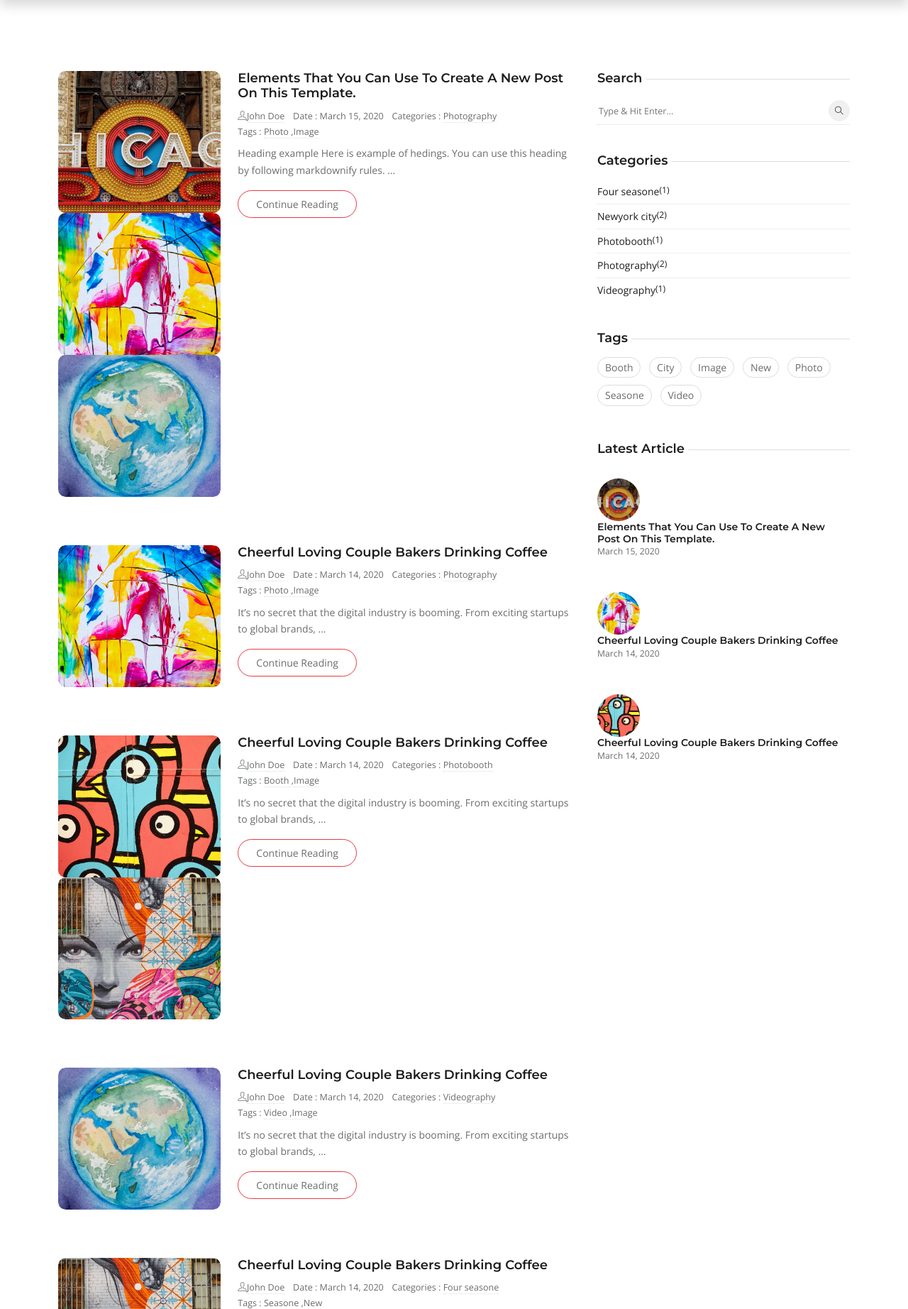
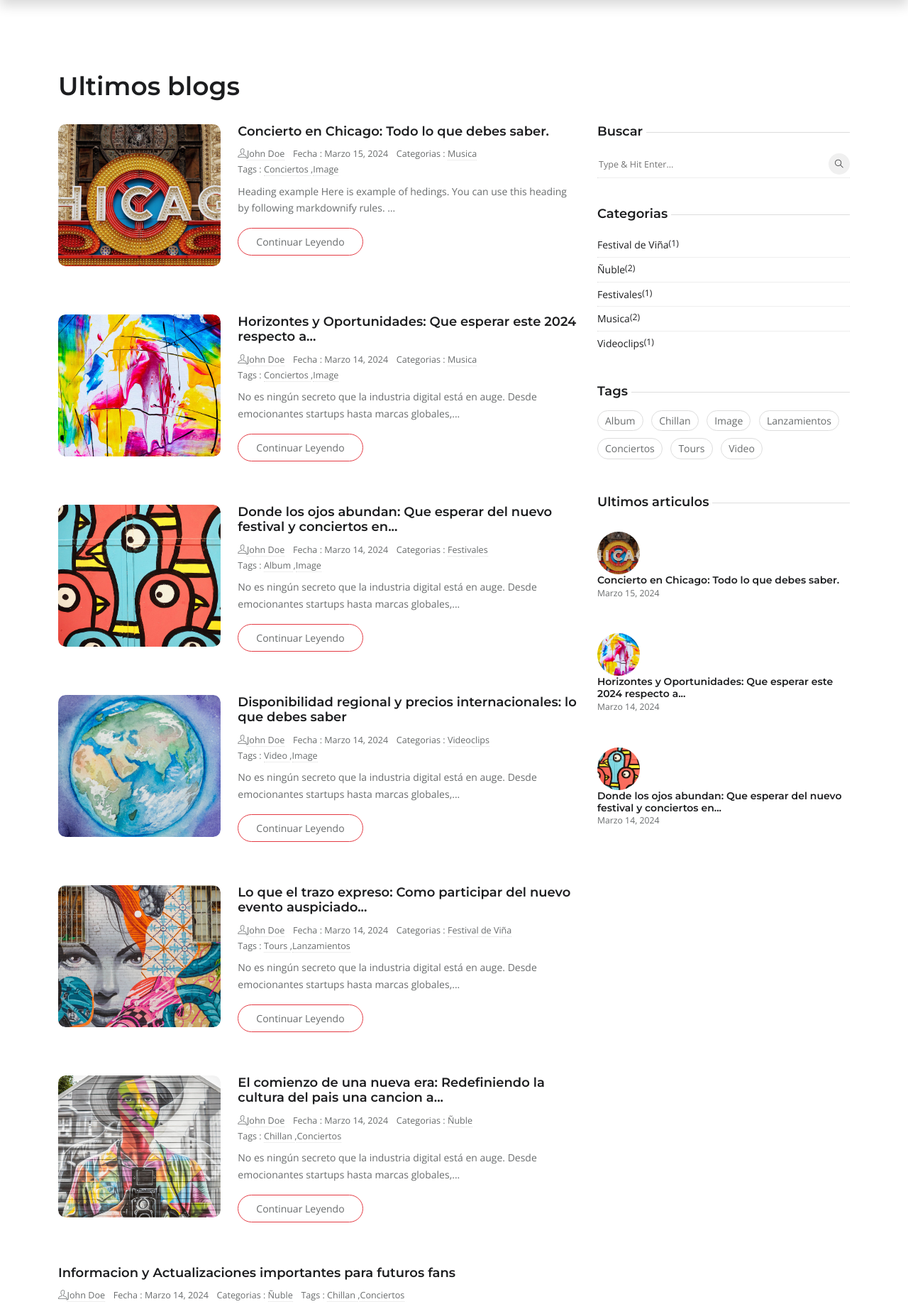
Before and after one commit to GavenJr/web_artista_php, a PHP site: page /noticias in a window 1280 px wide. Shown: the part 86-1930 px from the top of the page at 71% size. Run offline with PHP 8.4, Linux system fonts and the light colour scheme.

Commit message:
noticias

```diff
--- a/src/view/acerca.php
+++ b/src/view/acerca.php
@@ -40,6 +40,11 @@ include "global/footer.php"; ?>
 <body>
 <?php echo elMenu(); ?>
 <main>
+<div>
+    <br>
+    <h2 class="text-center">Acerca del artista</h2>
+    <br>
+  </div>
     <div class="container mt-4">
 
         <p>Nacido en el año 1889, Artista Genérico emergió como una figura multifacética en el mundo del arte,
--- a/src/view/contacto.php
+++ b/src/view/contacto.php
@@ -39,7 +39,11 @@ include "global/footer.php"; ?>
 </head>
 <body>
     <?php echo elMenu(); ?>
-
+    <div>
+    <br>
+    <h2 class="text-center">Contacto</h2>
+    <br>
+  </div>
 
 
     <?php echo elFooter(); ?>
--- a/src/view/noticias.php
+++ b/src/view/noticias.php
@@ -42,29 +42,32 @@ include "global/footer.php"; ?>
 
 <section class="section">
 	<div class="container">
+        <div>
+            <h2 class="">Ultimos blogs</h2>
+            <br>
+        </div>
 		<div class="row">
 			<div class="col-lg-8  mb-5 mb-lg-0">
 				<article class="row mb-5">
 					<div class="col-md-4 mb-4 mb-md-0">
 						<div class="post-slider slider-sm">
 							<img loading="lazy" src="./src//images/post/post-6.jpg" class="img-fluid" alt="post-thumb" style="height:200px; object-fit: cover;">
-							<img loading="lazy" src="./src/images/post/post-1.jpg" class="img-fluid" alt="post-thumb" style="height:200px; object-fit: cover;">
-							<img loading="lazy" src="./src/images/post/post-3.jpg" class="img-fluid" alt="post-thumb" style="height:200px; object-fit: cover;">
+							<!-- <img loading="lazy" src="./src/images/post/post-1.jpg" class="img-fluid" alt="post-thumb" style="height:200px; object-fit: cover;">
+							<img loading="lazy" src="./src/images/post/post-3.jpg" class="img-fluid" alt="post-thumb" style="height:200px; object-fit: cover;"> -->
 						</div>
 					</div>
 					<div class="col-md-8">
-						<h3 class="h5"><a class="post-title" href="post-elements.html">Elements That You Can Use To Create A New
-                        Post On This Template.</a></h3>
+						<h3 class="h5"><a class="post-title" href="post-elements.html">Concierto en Chicago: Todo lo que debes saber.</a></h3>
 						<ul class="list-inline post-meta mb-2">
 							<li class="list-inline-item"><i class="ti-user mr-2"></i><a href="author.html">John Doe</a>
 							</li>
-							<li class="list-inline-item">Date : March 15, 2020</li>
-							<li class="list-inline-item">Categories : <a href="#!" class="ml-1">Photography </a>
+							<li class="list-inline-item">Fecha : Marzo 15, 2024</li>
+							<li class="list-inline-item">Categorias : <a href="#!" class="ml-1">Musica </a>
 							</li>
-							<li class="list-inline-item">Tags : <a href="#!" class="ml-1">Photo </a> ,<a href="#!" class="ml-1">Image </a>
+							<li class="list-inline-item">Tags : <a href="#!" class="ml-1">Conciertos </a> ,<a href="#!" class="ml-1">Image </a>
 							</li>
 						</ul>
-						<p>Heading example Here is example of hedings. You can use this heading by following markdownify rules. …</p> <a href="post-elements.html" class="btn btn-outline-primary">Continue Reading</a>
+						<p>Heading example Here is example of hedings. You can use this heading by following markdownify rules. …</p> <a href="post-elements.html" class="btn btn-outline-primary">Continuar leyendo</a>
 					</div>
 				</article>
 				<article class="row mb-5">
@@ -74,40 +77,38 @@ include "global/footer.php"; ?>
 						</div>
 					</div>
 					<div class="col-md-8">
-						<h3 class="h5"><a class="post-title" href="post-details-1.html">Cheerful Loving Couple Bakers Drinking
-                        Coffee</a></h3>
+						<h3 class="h5"><a class="post-title" href="post-details-1.html">Horizontes y Oportunidades: Que esperar este 2024 respecto a...</a></h3>
 						<ul class="list-inline post-meta mb-2">
 							<li class="list-inline-item"><i class="ti-user mr-2"></i><a href="author.html">John Doe</a>
 							</li>
-							<li class="list-inline-item">Date : March 14, 2020</li>
-							<li class="list-inline-item">Categories : <a href="#!" class="ml-1">Photography </a>
+							<li class="list-inline-item">Fecha : Marzo 14, 2024</li>
+							<li class="list-inline-item">Categorias : <a href="#!" class="ml-1">Musica </a>
 							</li>
-							<li class="list-inline-item">Tags : <a href="#!" class="ml-1">Photo </a> ,<a href="#!" class="ml-1">Image </a>
+							<li class="list-inline-item">Tags : <a href="#!" class="ml-1">Conciertos </a> ,<a href="#!" class="ml-1">Image </a>
 							</li>
 						</ul>
-						<p>It’s no secret that the digital industry is booming. From exciting startups to global brands, …</p> <a href="post-details-1.html" class="btn btn-outline-primary">Continue Reading</a>
+						<p>No es ningún secreto que la industria digital está en auge. Desde emocionantes startups hasta marcas globales,...</p> <a href="post-details-1.html" class="btn btn-outline-primary">Continuar leyendo</a>
 					</div>
 				</article>
 				<article class="row mb-5">
 					<div class="col-md-4 mb-4 mb-md-0">
 						<div class="post-slider slider-sm">
 							<img loading="lazy" src="./src/images/post/post-2.jpg" class="img-fluid" alt="post-thumb" style="height:200px; object-fit: cover;">
-							<img loading="lazy" src="./src/images/post/post-4.jpg" class="img-fluid" alt="post-thumb" style="height:200px; object-fit: cover;">
+							<!-- <img loading="lazy" src="./src/images/post/post-4.jpg" class="img-fluid" alt="post-thumb" style="height:200px; object-fit: cover;"> -->
 						</div>
 					</div>
 					<div class="col-md-8">
-						<h3 class="h5"><a class="post-title" href="post-details-2.html">Cheerful Loving Couple Bakers Drinking
-                        Coffee</a></h3>
+						<h3 class="h5"><a class="post-title" href="post-details-2.html">Donde los ojos abundan: Que esperar del nuevo festival y conciertos en...</a></h3>
 						<ul class="list-inline post-meta mb-2">
 							<li class="list-inline-item"><i class="ti-user mr-2"></i><a href="author.html">John Doe</a>
 							</li>
-							<li class="list-inline-item">Date : March 14, 2020</li>
-							<li class="list-inline-item">Categories : <a href="#!" class="ml-1">Photobooth </a>
+							<li class="list-inline-item">Fecha : Marzo 14, 2024</li>
+							<li class="list-inline-item">Categorias : <a href="#!" class="ml-1">Festivales </a>
 							</li>
-							<li class="list-inline-item">Tags : <a href="#!" class="ml-1">Booth </a> ,<a href="#!" class="ml-1">Image </a>
+							<li class="list-inline-item">Tags : <a href="#!" class="ml-1">Album </a> ,<a href="#!" class="ml-1">Image </a>
 							</li>
 						</ul>
-						<p>It’s no secret that the digital industry is booming. From exciting startups to global brands, …</p> <a href="post-details-2.html" class="btn btn-outline-primary">Continue Reading</a>
+						<p>No es ningún secreto que la industria digital está en auge. Desde emocionantes startups hasta marcas globales,...</p> <a href="post-details-2.html" class="btn btn-outline-primary">Continuar leyendo</a>
 					</div>
 				</article>
 				<article class="row mb-5">
@@ -117,41 +118,39 @@ include "global/footer.php"; ?>
 						</div>
 					</div>
 					<div class="col-md-8">
-						<h3 class="h5"><a class="post-title" href="post-details-2.html">Cheerful Loving Couple Bakers Drinking
-                        Coffee</a></h3>
+						<h3 class="h5"><a class="post-title" href="post-details-2.html">Disponibilidad regional y precios internacionales: lo que debes saber</a></h3>
 						<ul class="list-inline post-meta mb-2">
 							<li class="list-inline-item"><i class="ti-user mr-2"></i><a href="author.html">John Doe</a>
 							</li>
-							<li class="list-inline-item">Date : March 14, 2020</li>
-							<li class="list-inline-item">Categories : <a href="#!" class="ml-1">Videography </a>
+							<li class="list-inline-item">Fecha : Marzo 14, 2024</li>
+							<li class="list-inline-item">Categorias : <a href="#!" class="ml-1">Videoclips </a>
 							</li>
 							<li class="list-inline-item">Tags : <a href="#!" class="ml-1">Video </a> ,<a href="#!" class="ml-1">Image </a>
 							</li>
 						</ul>
-						<p>It’s no secret that the digital industry is booming. From exciting startups to global brands, …</p> <a href="post-details-2.html" class="btn btn-outline-primary">Continue Reading</a>
+						<p>No es ningún secreto que la industria digital está en auge. Desde emocionantes startups hasta marcas globales,...</p> <a href="post-details-2.html" class="btn btn-outline-primary">Continuar leyendo</a>
 					</div>
 				</article>
 				<article class="row mb-5">
 					<div class="col-md-4 mb-4 mb-md-0">
 						<div class="post-slider slider-sm">
 							<img loading="lazy" src="./src/images/post/post-4.jpg" class="img-fluid" alt="post-thumb" style="height:200px; object-fit: cover;">
-							<img loading="lazy" src="./src/images/post/post-1.jpg" class="img-fluid" alt="post-thumb" style="height:200px; object-fit: cover;">
+							<!-- <img loading="lazy" src="./src/images/post/post-1.jpg" class="img-fluid" alt="post-thumb" style="height:200px; object-fit: cover;"> -->
 						</div>
 					</div>
 					<div class="col-md-8">
-						<h3 class="h5"><a class="post-title" href="post-details-1.html">Cheerful Loving Couple Bakers Drinking
-                        Coffee</a></h3>
+						<h3 class="h5"><a class="post-title" href="post-details-1.html">Lo que el trazo expreso: Como participar del nuevo evento auspiciado...</a></h3>
 						<ul class="list-inline post-meta mb-2">
 							<li class="list-inline-item"><i class="ti-user mr-2"></i><a href="author.html">John Doe</a>
 							</li>
-							<li class="list-inline-item">Date : March 14, 2020</li>
-							<li class="list-inline-item">Categories : <a href="#!" class="ml-1">Four seasone </a>
+							<li class="list-inline-item">Fecha : Marzo 14, 2024</li>
+							<li class="list-inline-item">Categorias : <a href="#!" class="ml-1">Festival de Viña </a>
 							</li>
-							<li class="list-inline-item">Tags : <a href="#!" class="ml-1">Seasone </a>
-								,<a href="#!" class="ml-1">New </a>
+							<li class="list-inline-item">Tags : <a href="#!" class="ml-1">Tours </a>
+								,<a href="#!" class="ml-1">Lanzamientos </a>
 							</li>
 						</ul>
-						<p>It’s no secret that the digital industry is booming. From exciting startups to global brands, …</p> <a href="post-details-1.html" class="btn btn-outline-primary">Continue Reading</a>
+						<p>No es ningún secreto que la industria digital está en auge. Desde emocionantes startups hasta marcas globales,...</p> <a href="post-details-1.html" class="btn btn-outline-primary">Continuar leyendo</a>
 					</div>
 				</article>
 				<article class="row mb-5">
@@ -161,64 +160,62 @@ include "global/footer.php"; ?>
 						</div>
 					</div>
 					<div class="col-md-8">
-						<h3 class="h5"><a class="post-title" href="post-details-1.html">Cheerful Loving Couple Bakers Drinking
-                        Coffee</a></h3>
+						<h3 class="h5"><a class="post-title" href="post-details-1.html">El comienzo de una nueva era: Redefiniendo la cultura del pais una cancion a...</a></h3>
 						<ul class="list-inline post-meta mb-2">
 							<li class="list-inline-item"><i class="ti-user mr-2"></i><a href="author.html">John Doe</a>
 							</li>
-							<li class="list-inline-item">Date : March 14, 2020</li>
-							<li class="list-inline-item">Categories : <a href="#!" class="ml-1">Newyork city </a>
+							<li class="list-inline-item">Fecha : Marzo 14, 2024</li>
+							<li class="list-inline-item">Categorias : <a href="#!" class="ml-1">Ñuble </a>
 							</li>
-							<li class="list-inline-item">Tags : <a href="#!" class="ml-1">City </a> ,<a href="#!" class="ml-1">Photo </a>
+							<li class="list-inline-item">Tags : <a href="#!" class="ml-1">Chillan </a> ,<a href="#!" class="ml-1">Conciertos </a>
 							</li>
 						</ul>
-						<p>It’s no secret that the digital industry is booming. From exciting startups to global brands, …</p> <a href="post-details-1.html" class="btn btn-outline-primary">Continue Reading</a>
+						<p>No es ningún secreto que la industria digital está en auge. Desde emocionantes startups hasta marcas globales,...</p> <a href="post-details-1.html" class="btn btn-outline-primary">Continuar leyendo</a>
 					</div>
 				</article>
 				<article class="row mb-5">
 					<div class="col-12">
-						<h3 class="h5"><a class="post-title" href="post-details-2.html">Cheerful Loving Couple Bakers Drinking
-                        Coffee</a></h3>
+						<h3 class="h5"><a class="post-title" href="post-details-2.html">Informacion y Actualizaciones importantes para futuros fans</a></h3>
 						<ul class="list-inline post-meta mb-2">
 							<li class="list-inline-item"><i class="ti-user mr-2"></i><a href="author.html">John Doe</a>
 							</li>
-							<li class="list-inline-item">Date : March 14, 2020</li>
-							<li class="list-inline-item">Categories : <a href="#!" class="ml-1">Newyork city </a>
+							<li class="list-inline-item">Fecha : Marzo 14, 2024</li>
+							<li class="list-inline-item">Categorias : <a href="#!" class="ml-1">Ñuble </a>
 							</li>
-							<li class="list-inline-item">Tags : <a href="#!" class="ml-1">City </a> ,<a href="#!" class="ml-1">Photo </a>
+							<li class="list-inline-item">Tags : <a href="#!" class="ml-1">Chillan </a> ,<a href="#!" class="ml-1">Conciertos </a>
 							</li>
 						</ul>
-						<p>It’s no secret that the digital industry is booming. From exciting startups to global brands, companies are reaching out to digital agencies, responding to the new possibilities available. However, the industry is fast becoming overcrowded, heaving with agencies offering similar services — on the …</p> <a href="post-details-2.html" class="btn btn-outline-primary">Continue Reading</a>
+						<p>No es ningún secreto que la industria digital está en auge. Desde interesantes startups hasta marcas globales, las empresas se están acercando a las agencias digitales, respondiendo a las nuevas posibilidades disponibles. Sin embargo, la industria se está saturando rápidamente y está repleta de agencias que ofrecen servicios similares...</p> <a href="post-details-2.html" class="btn btn-outline-primary">Continuar leyendo</a>
 					</div>
 				</article>
 			</div>
 			<aside class="col-lg-4">
 				   <!-- Search -->
    <div class="widget">
-      <h5 class="widget-title"><span>Search</span></h5>
+      <h5 class="widget-title"><span>Buscar</span></h5>
       <form action="/logbook-hugo/search" class="widget-search">
          <input id="search-query" name="s" type="search" placeholder="Type &amp; Hit Enter...">
          <button type="submit"><i class="ti-search"></i>
          </button>
       </form>
    </div>
-   <!-- categories -->
+   <!-- Categorias -->
    <div class="widget">
-      <h5 class="widget-title"><span>Categories</span></h5>
+      <h5 class="widget-title"><span>Categorias</span></h5>
       <ul class="list-unstyled widget-list">
-         <li><a href="#!" class="d-flex">Four seasone
+         <li><a href="#!" class="d-flex">Festival de Viña
                <small class="ml-auto">(1)</small></a>
          </li>
-         <li><a href="#!" class="d-flex">Newyork city
+         <li><a href="#!" class="d-flex">Ñuble
                <small class="ml-auto">(2)</small></a>
          </li>
-         <li><a href="#!" class="d-flex">Photobooth
+         <li><a href="#!" class="d-flex">Festivales
                <small class="ml-auto">(1)</small></a>
          </li>
-         <li><a href="#!" class="d-flex">Photography
+         <li><a href="#!" class="d-flex">Musica
                <small class="ml-auto">(2)</small></a>
          </li>
-         <li><a href="#!" class="d-flex">Videography
+         <li><a href="#!" class="d-flex">Videoclips
                <small class="ml-auto">(1)</small></a>
          </li>
       </ul>
@@ -227,17 +224,17 @@ include "global/footer.php"; ?>
    <div class="widget">
       <h5 class="widget-title"><span>Tags</span></h5>
       <ul class="list-inline widget-list-inline">
-         <li class="list-inline-item"><a href="#!">Booth</a>
+         <li class="list-inline-item"><a href="#!">Album</a>
          </li>
-         <li class="list-inline-item"><a href="#!">City</a>
+         <li class="list-inline-item"><a href="#!">Chillan</a>
          </li>
          <li class="list-inline-item"><a href="#!">Image</a>
          </li>
-         <li class="list-inline-item"><a href="#!">New</a>
+         <li class="list-inline-item"><a href="#!">Lanzamientos</a>
          </li>
-         <li class="list-inline-item"><a href="#!">Photo</a>
+         <li class="list-inline-item"><a href="#!">Conciertos</a>
          </li>
-         <li class="list-inline-item"><a href="#!">Seasone</a>
+         <li class="list-inline-item"><a href="#!">Tours</a>
          </li>
          <li class="list-inline-item"><a href="#!">Video</a>
          </li>
@@ -245,7 +242,7 @@ include "global/footer.php"; ?>
    </div>
    <!-- latest post -->
    <div class="widget">
-      <h5 class="widget-title"><span>Latest Article</span></h5>
+      <h5 class="widget-title"><span>Ultimos articulos</span></h5>
       <!-- post-item -->
       <ul class="list-unstyled widget-list">
          <li class="media widget-post align-items-center">
@@ -253,9 +250,8 @@ include "global/footer.php"; ?>
                <img loading="lazy" class="mr-3" src="./src/images/post/post-6.jpg">
             </a>
             <div class="media-body">
-               <h5 class="h6 mb-0"><a href="post-elements.html">Elements That You Can Use To Create A New Post On
-                     This Template.</a></h5>
-               <small>March 15, 2020</small>
+               <h5 class="h6 mb-0"><a href="post-elements.html">Concierto en Chicago: Todo lo que debes saber.</a></h5>
+               <small>Marzo 15, 2024</small>
             </div>
          </li>
       </ul>
@@ -265,9 +261,9 @@ include "global/footer.php"; ?>
                <img loading="lazy" class="mr-3" src="./src/images/post/post-1.jpg">
             </a>
             <div class="media-body">
-               <h5 class="h6 mb-0"><a href="post-details-1.html">Cheerful Loving Couple Bakers Drinking Coffee</a>
+               <h5 class="h6 mb-0"><a href="post-details-1.html">Horizontes y Oportunidades: Que esperar este 2024 respecto a...</a>
                </h5>
-               <small>March 14, 2020</small>
+               <small>Marzo 14, 2024</small>
             </div>
          </li>
       </ul>
@@ -277,9 +273,9 @@ include "global/footer.php"; ?>
                <img loading="lazy" class="mr-3" src="./src/images/post/post-2.jpg">
             </a>
             <div class="media-body">
-               <h5 class="h6 mb-0"><a href="post-details-2.html">Cheerful Loving Couple Bakers Drinking Coffee</a>
+               <h5 class="h6 mb-0"><a href="post-details-2.html">Donde los ojos abundan: Que esperar del nuevo festival y conciertos en...</a>
                </h5>
-               <small>March 14, 2020</small>
+               <small>Marzo 14, 2024</small>
             </div>
          </li>
       </ul>
```
